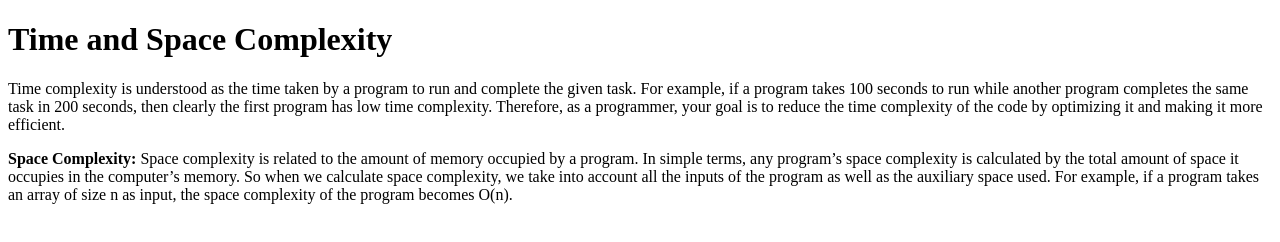
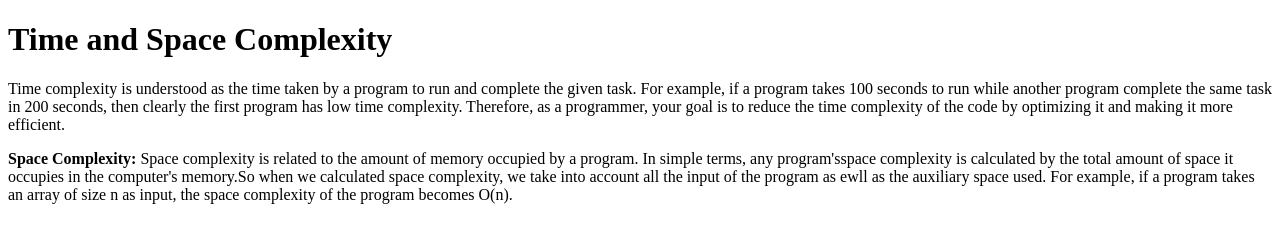
Before and after one commit to acciojob/time-and-space-complexity-Akashx2606, a website: page main.html in a window 1280 px wide. Drawn offline with Linux system fonts and the light colour scheme.

Commit message:
created a submission

```diff
--- a/main.html
+++ b/main.html
@@ -8,8 +8,8 @@
 
 <body>
 	<h1>Time and Space Complexity</h1>
-	<p>Time complexity is understood as the time taken by a program to run and complete the given task. For example, if a program takes 100 seconds to run while another program completes the same task in 200 seconds, then clearly the first program has low time complexity. Therefore, as a programmer, your goal is to reduce the time complexity of the code by optimizing it and making it more efficient.</p>
-	<p><b>Space Complexity:</b> Space complexity is related to the amount of memory occupied by a program. In simple terms, any program’s space complexity is calculated by the total amount of space it occupies in the computer’s memory. So when we calculate space complexity, we take into account all the inputs of the program as well as the auxiliary space used. For example, if a program takes an array of size n as input, the space complexity of the program becomes O(n).</p>
+	<p>Time complexity is understood as the time taken by a program to run and complete the given task. For example, if a program takes 100 seconds to run while another program complete the same task in 200 seconds, then clearly the first program has low time complexity. Therefore, as a programmer, your goal is to reduce the time complexity of the code by optimizing it and making it more efficient.</p>
+	<p><b>Space Complexity:</b> Space complexity is related to the amount of memory occupied by a program. In simple terms, any program'sspace complexity is calculated by the total amount of space it occupies in the computer's memory.So when we calculated space complexity, we take into account all the input of the program as ewll as the auxiliary space used. For example, if a program takes an array of size n as input, the space complexity of the program becomes O(n).</p>
 	<!-- the entire body must be written by student -->
     <script type="text/javascript" src="./script.js">
 </script>
```
